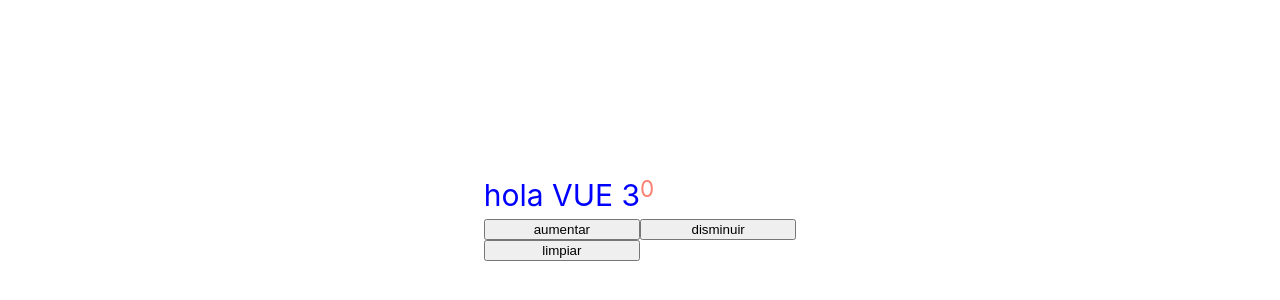
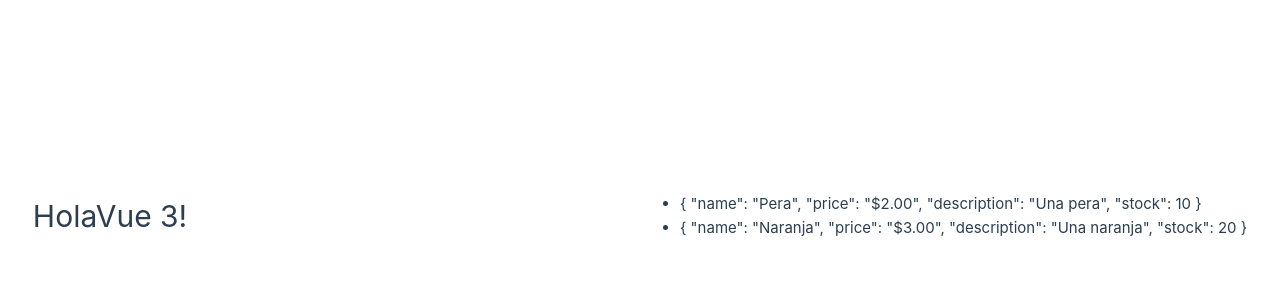
Before and after one commit to ximena-medina/Curso_Vue.js, a Vue app in the folder primer-vue/: page / in a window 1280 px wide. Shown: the part 184-484 px from the top of the page. Built offline with nearby package versions, Linux system fonts and the light colour scheme.

Commit message:
cambios en for anidados

```diff
--- a/primer-vue/src/App.vue
+++ b/primer-vue/src/App.vue
@@ -1,59 +1,35 @@
 <script setup>
-import {ref, computed, createCommentVNode} from 'vue'
 const name = "Vue 3";
-// computed inicia con una propiedad de flecha y simpre tiene que existir un return
 
-const counter = ref(0)
-
-const increment = () => {
-  console.log("aumentar contador")
-  counter.value++;
-}
-const disminuir = () => {
-  console.log("disminuir contador")
-  counter.value--;
-}
-const resetear = () => {
-  console.log("resetear contador")
-  counter.value = (0)
-}
-
-const classCounter = computed(() => {
-  if(counter.value === 0){
-    return 'cero'
-  }
-  if (counter.value > 0){
-    return 'positivo'
-  }
-  if (counter.value < 0){
-    return 'negativo'
-  }
-})
+const arrayFrutas = [
+    {
+        name: "Manzana",
+        price: "$1.00",
+        description: "Una manzana",
+        stock: 0,
+    },
+    {
+        name: "Pera",
+        price: "$2.00",
+        description: "Una pera",
+        stock: 10,
+    },
+    {
+        name: "Naranja",
+        price: "$3.00",
+        description: "Una naranja",
+        stock: 20,
+    },
+];
 </script>
 
 <template>
-  <h1> hola {{ name.toUpperCase() }}</h1>
-  <h2 :class="classCounter"> {{ counter }}</h2>
-  <button @click="increment()">aumentar</button>
-  <button @click="disminuir()">disminuir</button>
-  <button @click="resetear()">limpiar</button>
-
+    <h1>Hola{{ name }}!</h1>
+    <ul>
+    <template v-for="fruta in arrayFrutas" :key="fruta.name">
+        <li v-if="fruta.stock > 0">
+            {{ fruta }}
+        </li>
+    </template>
+</ul>
 </template>
-
-<style>
-h1 {
-  color: blue;
-}
-
-.positivo {
-  color: green;
-}
-
-.negativo {
-  color: red;
-}
-
-.cero {
-  color: salmon;
-}
-</style>
```
